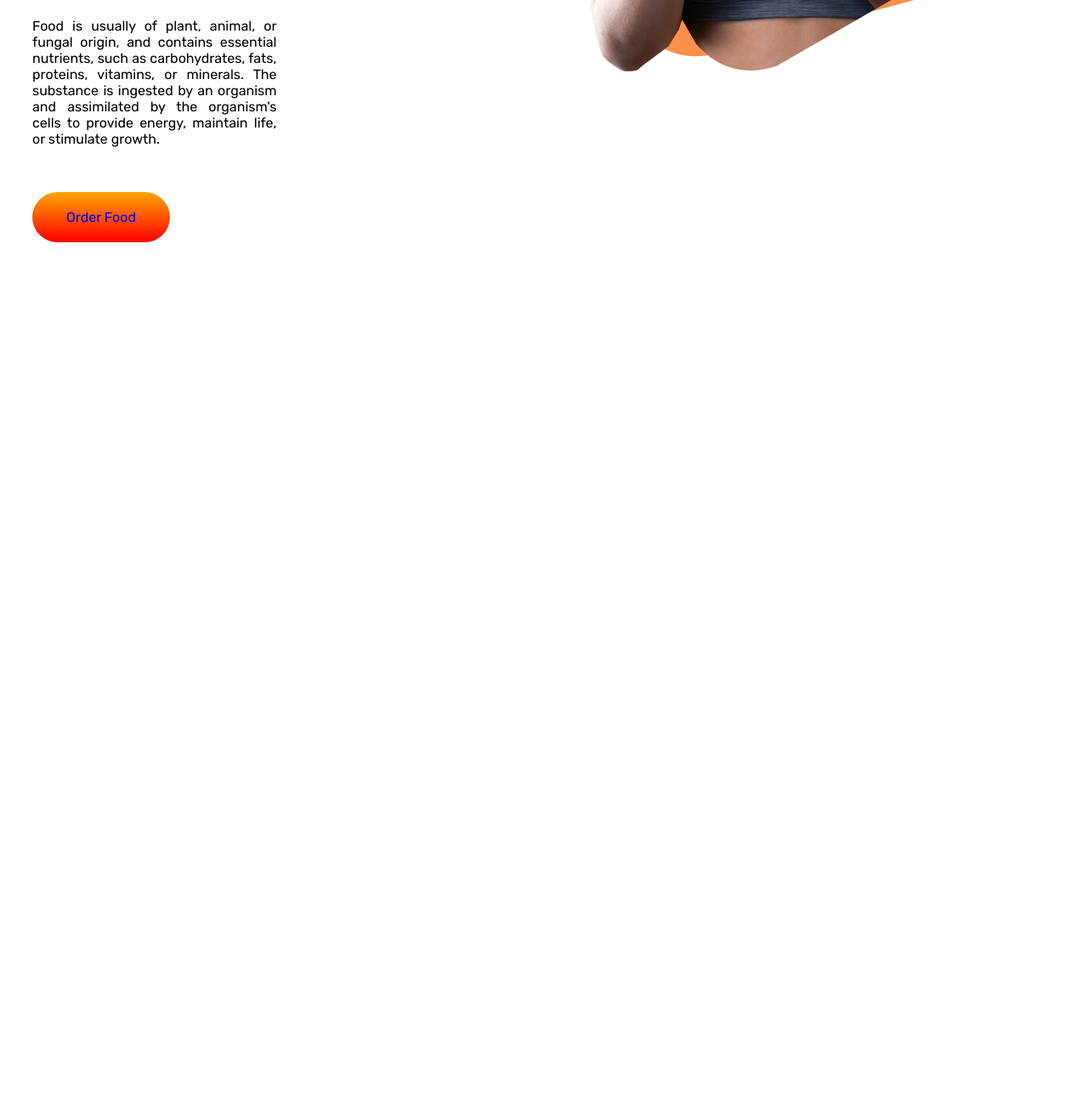
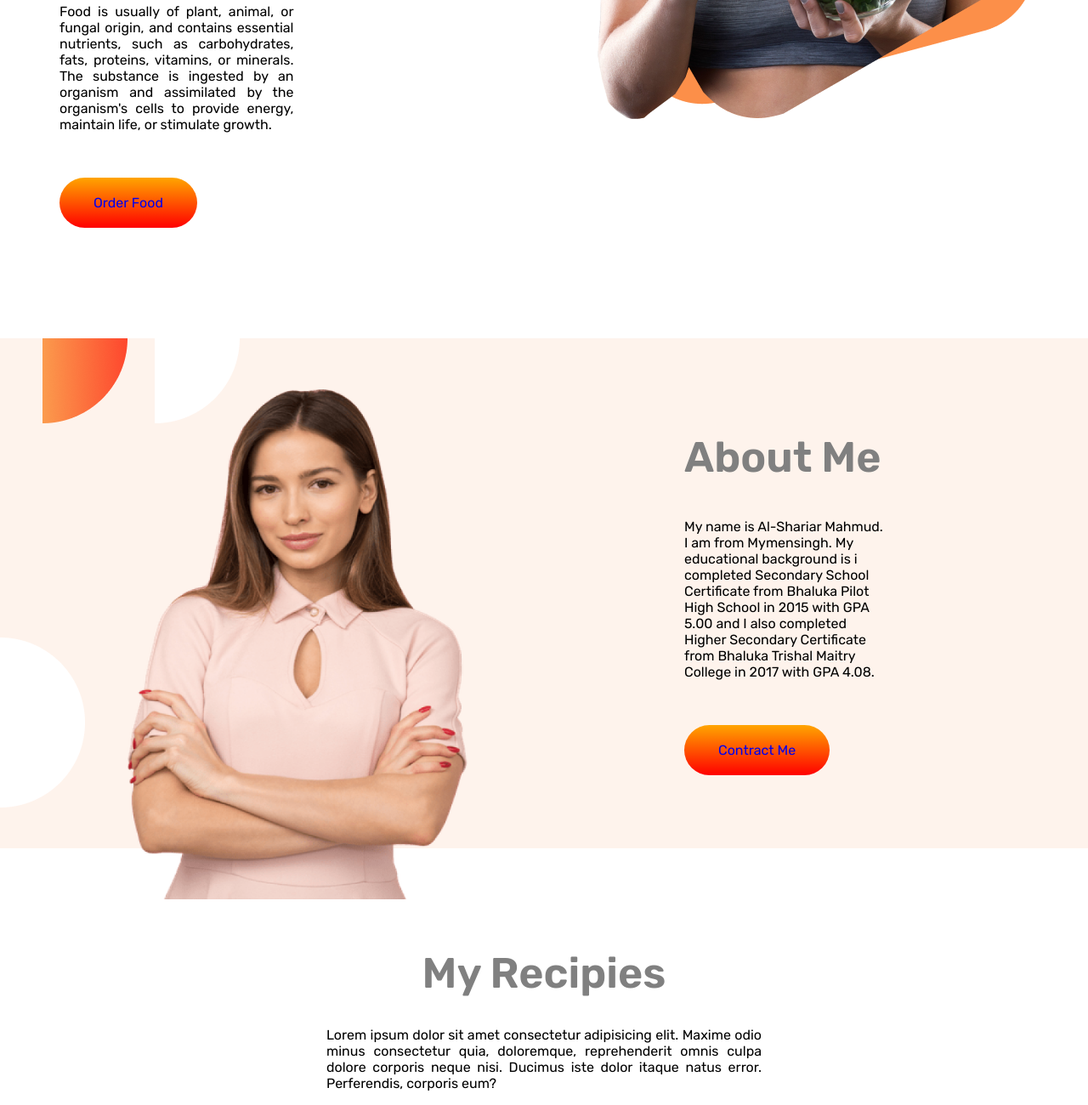
Before and after one commit to princeshariar/Food-Network, a plain HTML site: page index.html in a window 1280 px wide. Shown: the part 643-1943 px from the top of the page at 85% size. Before the commit the page ends 928 px from the top, so only its background shows below. Drawn offline with Linux system fonts and the light colour scheme; a web font is replaced by a local one.

Commit message:
second commit

```diff
--- a/index.html
+++ b/index.html
@@ -12,7 +12,7 @@
 </head>
 <body>
     <section>
-        <div>
+        <div class="nothing">
             <h1 class="font-customize">
                 <span>Skip</span> The Diet, <br>
                 Just Eat Healthy <br>
@@ -34,5 +34,28 @@
         </div>
     </section>
 
+    <section class="section-bg">
+        <div>
+            <img class="pic-resize" src="images/female/Person Image.png" alt="">
+        </div>
+        <div class="para">
+            <h1 class="font-customize2">About Me</h1>
+            <p  >My name is Al-Shariar Mahmud. I am from Mymensingh. My educational background is i completed Secondary School Certificate from Bhaluka Pilot High School in 2015 with GPA 5.00 and I also completed Higher Secondary Certificate from Bhaluka Trishal Maitry College in 2017 with GPA 4.08.</p>
+            <br>
+            <br>
+            <br>
+            <a class="button-customize" target="blank" href="https://sites.google.com/view/princeshariar/home?authuser=0">Contract Me</a>
+        </div>
+    </section>
+    <br>
+
+
+        <h1  class="font-customize3">My Recipies</h1>
+
+        <center>
+            <p>Lorem ipsum dolor sit amet consectetur adipisicing elit. Maxime odio minus consectetur quia, doloremque, reprehenderit omnis culpa dolore corporis neque nisi. Ducimus iste dolor itaque natus error. Perferendis, corporis eum?</p>
+        </center>
+
+
 </body>
 </html>
--- a/style.css
+++ b/style.css
@@ -1,12 +1,33 @@
 body{
     font-family: 'Rubik', sans-serif;
+    margin: 0%;
 }
 .font-customize{
-    font-size: 80px;
+    font-size: 70px;
     margin-top: 20%;
     font: bold;
     color: gray;
+    padding-left: 0px;
 
+}
+.font-customize2{
+    font-size: 50px;
+    margin-top: 10%;
+    font: bold;
+    color: gray;
+
+
+}
+.font-customize3{
+    text-align: center;
+    font-size: 50px;
+
+    font: bold;
+    color: gray;
+}
+center{
+    text-align: justify;
+    padding: 0 30%;
 }
 .paragraph{
     text-align: justify;
@@ -23,12 +44,35 @@ span{
 
 
 
+
+}
+.nothing{
+    padding-left: 40px;
 }
 section{
     display: flex;
 
-    margin-left: 30px;
+    padding-left: 30px;
+    margin-top: 5%;
+    margin-bottom: 150px;
+
 }
 section p{
     width: 50%;
 }
+.para{
+    margin-left: 30%;
+    margin-top: 5%;
+}
+.section-bg{
+    background-image: url(images/shapes/7.png);
+    background-repeat: no-repeat;
+    margin: 0%;
+
+}
+.pic-resize{
+    height: 600px;
+    width: 400px;
+    margin-left: 30%;
+    margin-top: 15%;
+}
```
